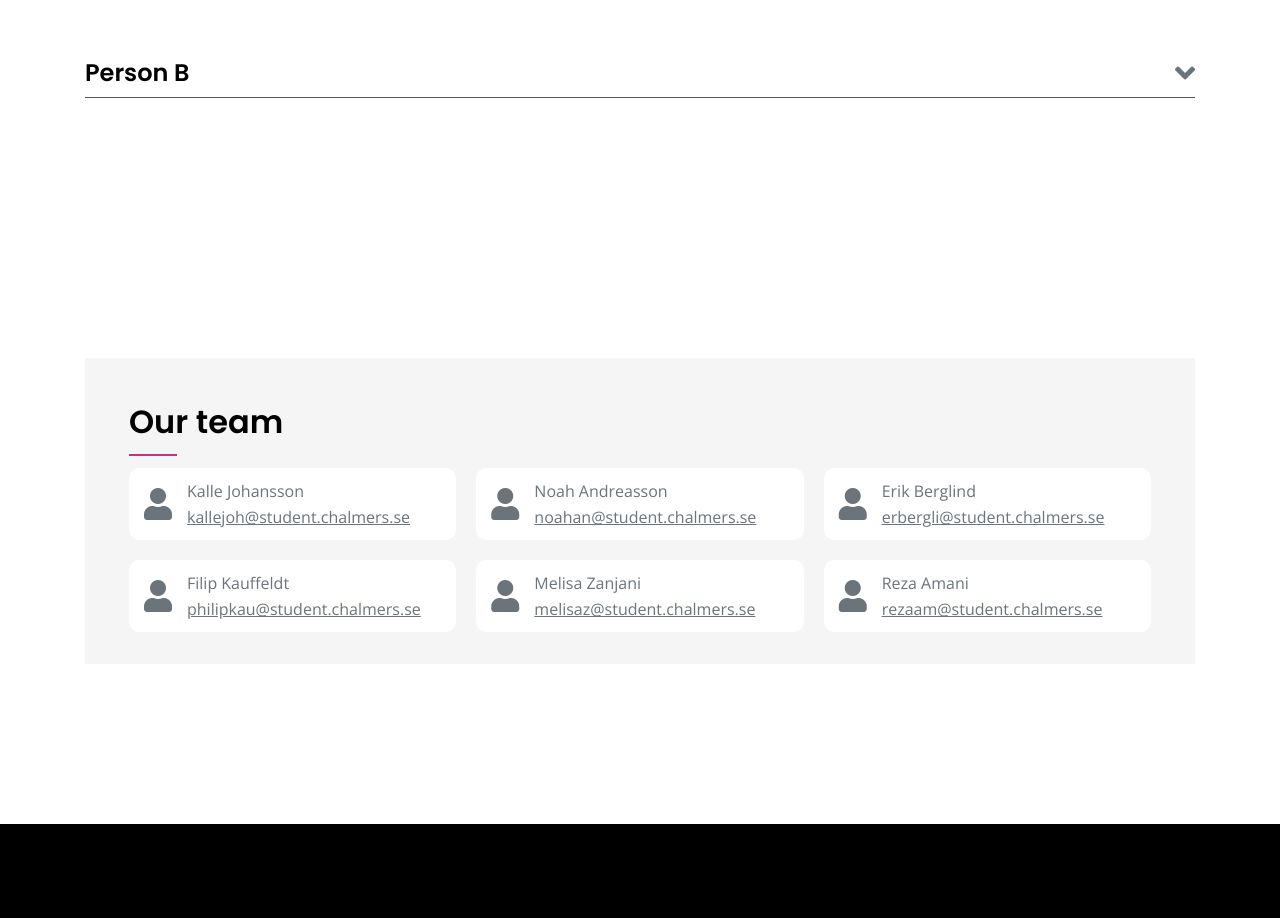
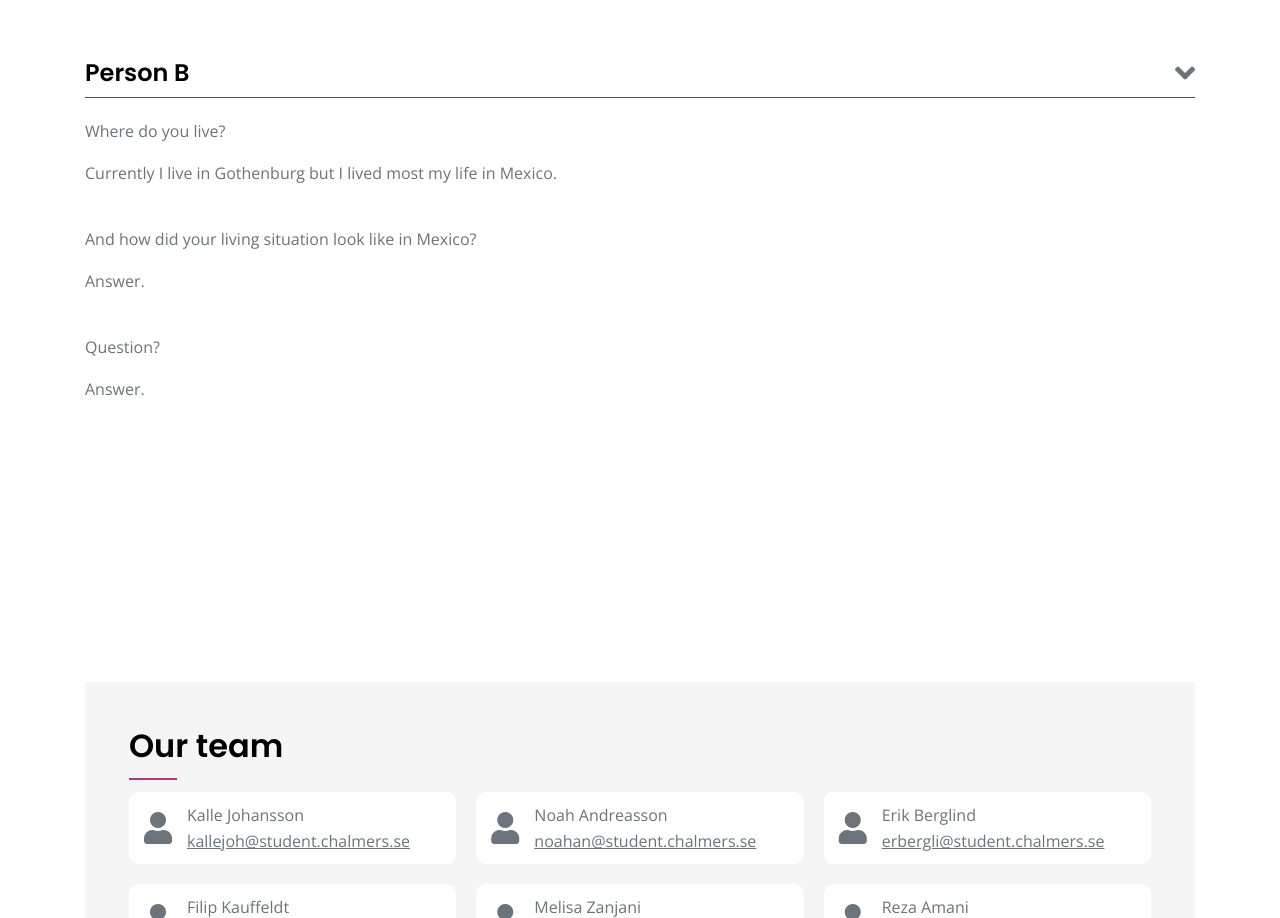
Before and after one commit to TEK830-Group18/tek830-group18.github.io, a plain HTML site: page index.html in a window 1280 px wide. Shown: the part 6559-7477 px from the top of the page. Drawn offline with nearby package versions, Linux system fonts and the light colour scheme.

Commit message:
Add first two questions for second interview

```diff
--- a/index.html
+++ b/index.html
@@ -348,6 +348,20 @@
                 <h4>Person B</h4>
                 <i class="fas fa-solid fa-angle-down fa-2x"></i>
             </div>
+            <div id="person-b-textblock" class="textblock">
+                <div class="question-block">
+                    <p>Where do you live?</p>
+                    <p>Currently I live in Gothenburg but I lived most my life in Mexico.</p>
+                </div>
+                <div class="question-block">
+                    <p>And how did your living situation look like in Mexico?</p>
+                    <p>Answer.</p>
+                </div>
+                <div class="question-block">
+                    <p>Question?</p>
+                    <p>Answer.</p>
+                </div>
+            </div>
         </div>
     </div>
 </div>
```
